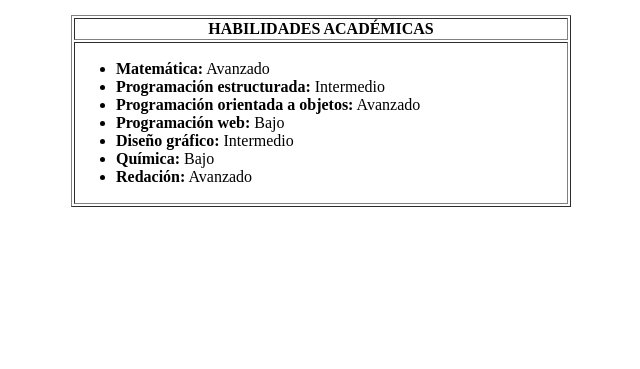
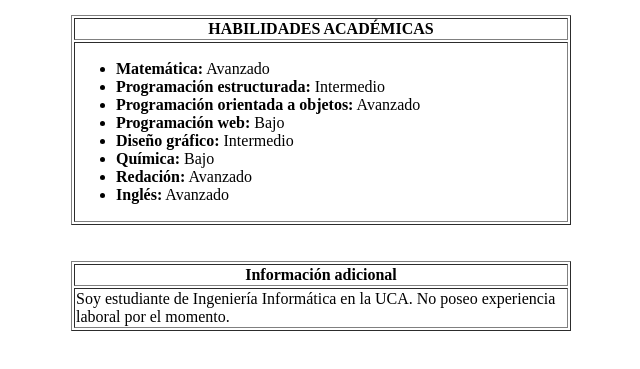
Before and after one commit to AndreaFZP/Portafolio_PW0219_00015617, a plain HTML site: page Tarea1/Abilities.html in a window 1280 px wide. Shown: the part 101-470 px from the top of the page, without its empty margins (319-959 px from the left). Drawn offline with Linux system fonts and the light colour scheme.

Commit message:
[Tarea1] Update: Página de habilidades editada

```diff
--- a/Tarea1/Abilities.html
+++ b/Tarea1/Abilities.html
@@ -13,7 +13,7 @@
     <nav align="center">
         <a href="PagPrincipal.html">Menú</a> |
         <a href="PersonalData.html">Datos Personales</a> |
-        <a href="">Intereses</a>
+        <a href="hobbies.html">Intereses</a>
     </nav>
     <br>
     <table border="1" align="Center" width="500">
@@ -31,10 +31,25 @@
                             <li><b>Diseño gráfico:</b> Intermedio</li>
                             <li><b>Química:</b> Bajo</li>
                             <li><b>Redación:</b> Avanzado</li>
+                            <li><b>Inglés:</b> Avanzado</li>
                         </ul>
                     </td>
                 </tr>
             </tbody>
         </table>
+        <br><br>
+        <table border="1" align="Center" width="500">
+            <thead><th>Información adicional</th>
+            <tbody>
+                <tr>
+                    <td>
+                        Soy estudiante de Ingeniería Informática en la
+                        UCA. No poseo experiencia laboral por el momento.
+
+                    </td>
+                </tr>
+            </tbody>
+            </thead>
+        </table>
 </body>
 </html>
```
